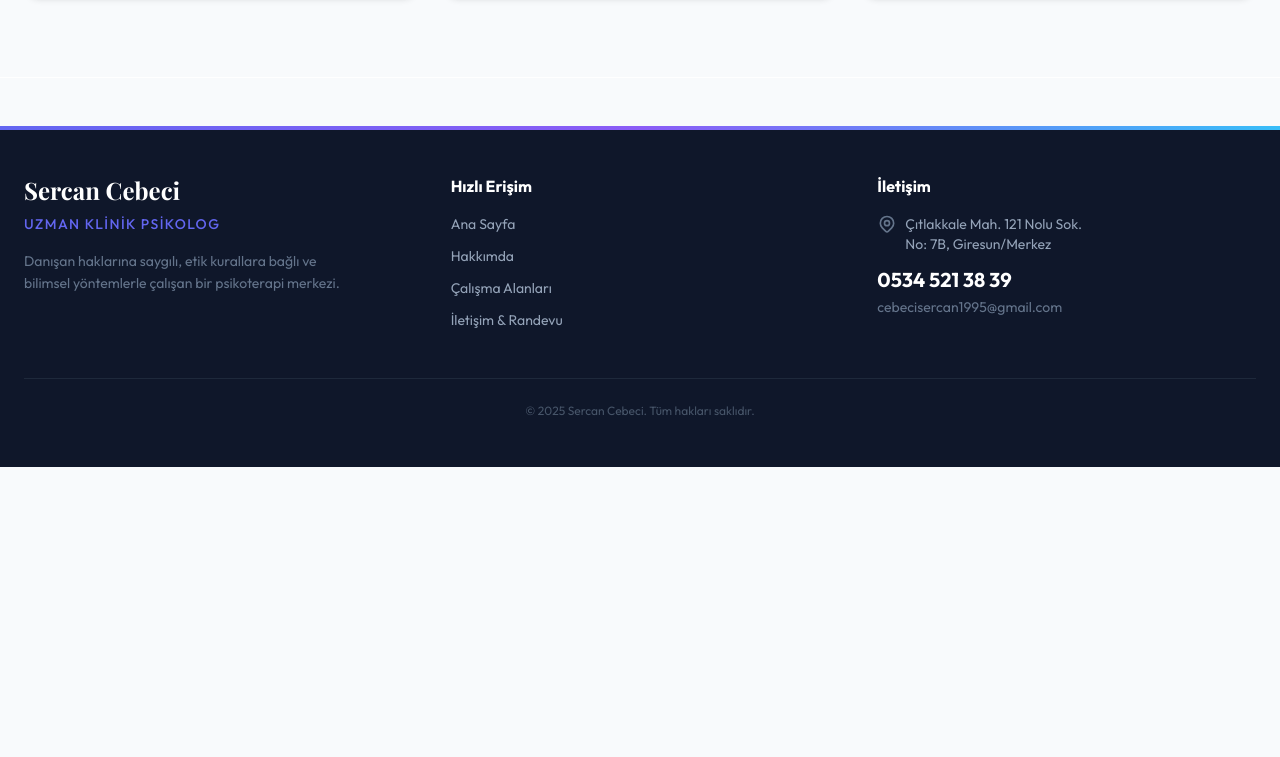
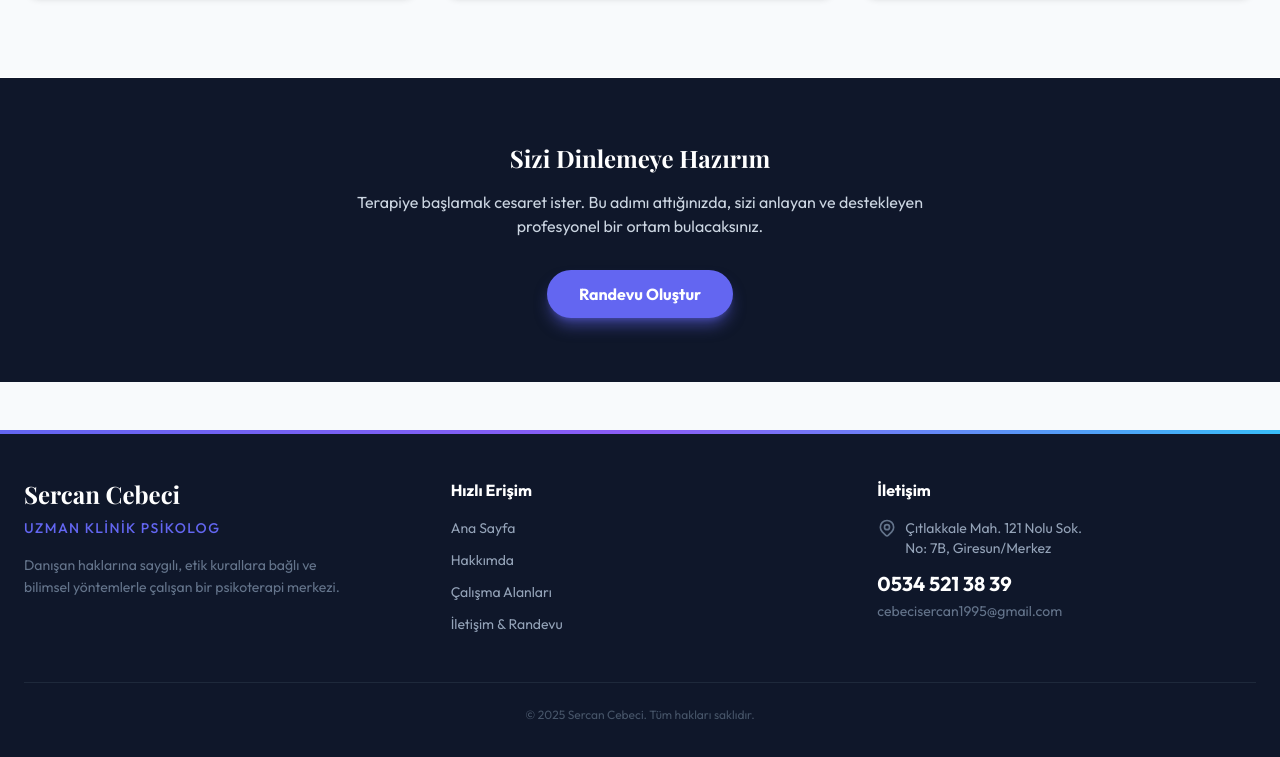
Before and after one commit to dygozturk/Giresun-Klinik-Psikolog-Web-Sitesi---Sercan-Cebeci, a plain HTML site: page clinic.html in a window 1280 px wide. Shown: the part 1693-2450 px from the top of the page. Before the commit the page ends 2160 px from the top, so only its background shows below. Drawn offline with nearby package versions, Linux system fonts and the light colour scheme; a web font is replaced by a local one.

Commit message:
"clinic 1.2 commit"

```diff
--- a/clinic.html
+++ b/clinic.html
@@ -222,6 +222,28 @@
         </div>
     </section>
 
+    <section class="py-16 bg-slate-900 text-white text-center">
+
+        <div class="container mx-auto px-6">
+
+            <h2 class="text-2xl font-serif font-bold mb-4">Sizi Dinlemeye Hazırım</h2>
+
+            <p class="text-slate-300 mb-8 max-w-xl mx-auto">
+
+                Terapiye başlamak cesaret ister. Bu adımı attığınızda, sizi anlayan ve destekleyen profesyonel bir ortam bulacaksınız.
+
+            </p>
+
+            <a href="contact.html" class="inline-block px-8 py-3 bg-brand-primary text-white font-bold rounded-full hover:bg-indigo-700 transition transform hover:-translate-y-1 shadow-lg shadow-indigo-500/50">
+
+                Randevu Oluştur
+
+            </a>
+
+        </div>
+
+    </section>
+
 
     <footer class="bg-slate-900 text-slate-400 py-12 mt-12 relative overflow-hidden">
         <div class="absolute top-0 left-0 w-full h-1 bg-gradient-to-r from-brand-primary via-brand-secondary to-brand-accent"></div>
```
